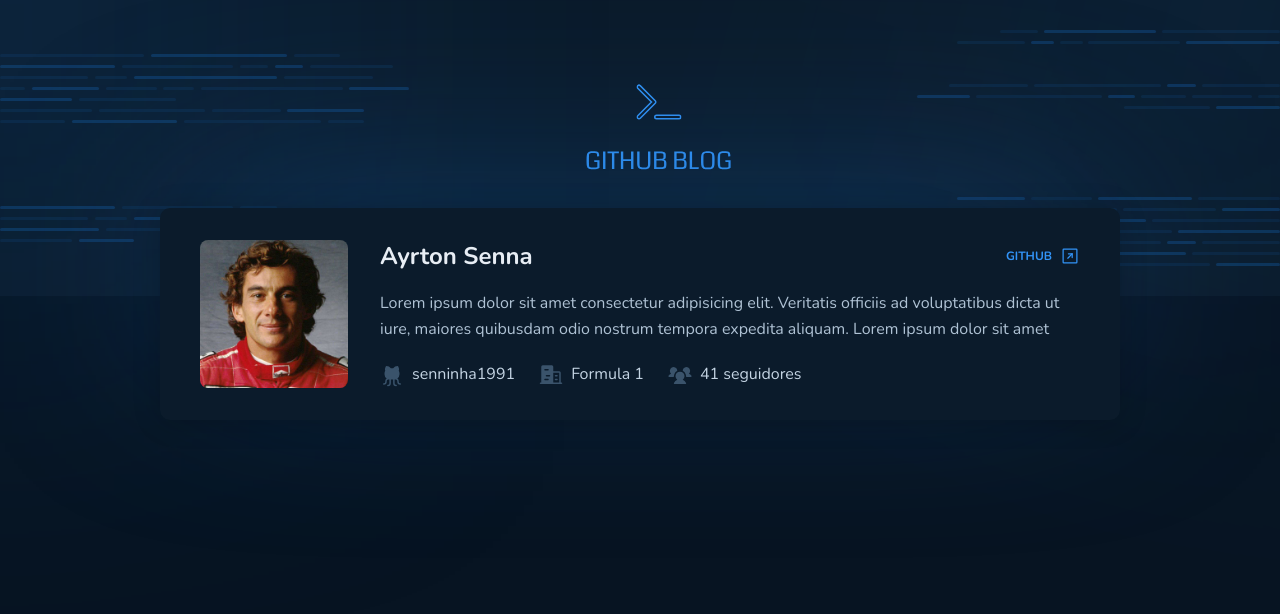
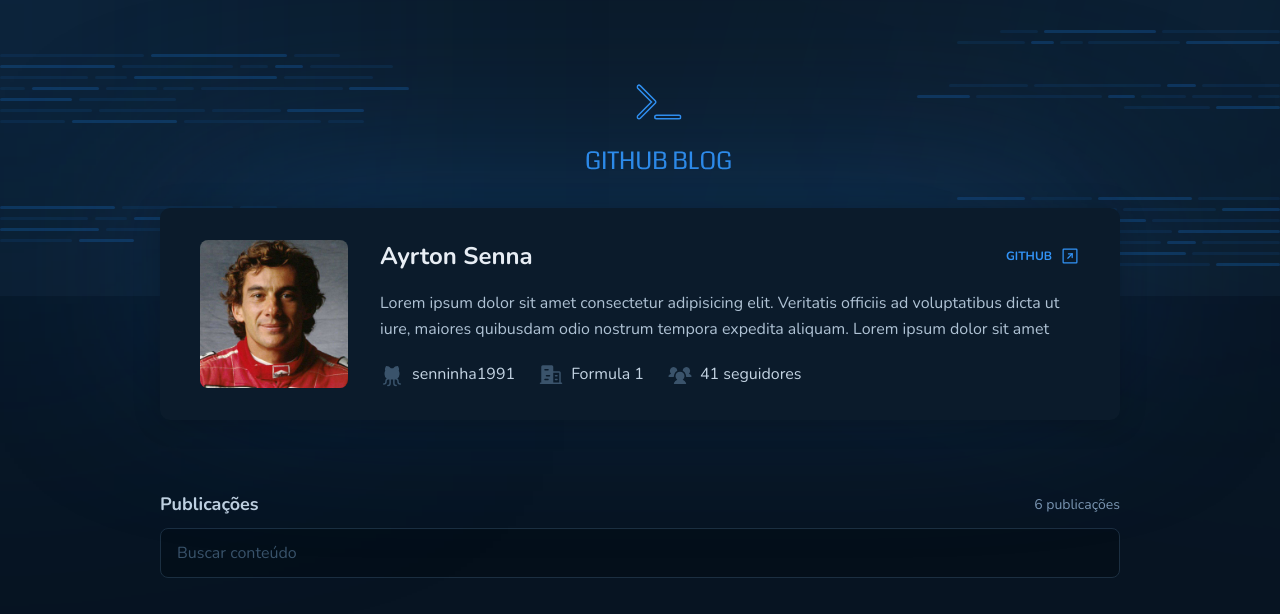
Before and after one commit to Lucas-Araujo15/github_blog, a React (Vite) app: page / in a window 1280 px wide. Shown: the top 614 px of the page. Built offline with nearby package versions, Linux system fonts and the light colour scheme.

Commit message:
feat: adiciona componente SearchForm

```diff
--- /dev/null
+++ b/src/pages/Blog/components/SearchForm/index.tsx
@@ -0,0 +1,9 @@
+import { SearchFormContainer } from './styles'
+
+export function SearchForm() {
+  return (
+    <SearchFormContainer>
+      <input type="text" placeholder="Buscar conteúdo" />
+    </SearchFormContainer>
+  )
+}
--- /dev/null
+++ b/src/pages/Blog/components/SearchForm/styles.ts
@@ -0,0 +1,25 @@
+import styled from 'styled-components'
+
+export const SearchFormContainer = styled.form`
+  width: 100%;
+
+  input {
+    width: 100%;
+    height: 3.125rem;
+    border-radius: 8px;
+    padding: 0.75rem 1rem;
+    background: ${(props) => props.theme['base-input']};
+    border: 1px solid ${(props) => props.theme['base-border']};
+    color: ${(props) => props.theme['base-text']};
+
+    &:focus {
+      box-shadow: 0 0 0 1px ${(props) => props.theme.blue};
+    }
+
+    &::placeholder {
+      color: ${(props) => props.theme['base-label']};
+    }
+
+    outline: none;
+  }
+`
--- a/src/pages/Blog/index.tsx
+++ b/src/pages/Blog/index.tsx
@@ -1,10 +1,20 @@
 import { Profile } from './components/Profile'
-import { BlogContainer } from './styles'
+import { SearchForm } from './components/SearchForm'
+import { BlogContainer, PostList } from './styles'
 
 export function Blog() {
   return (
     <BlogContainer>
       <Profile />
+      <PostList>
+        <div>
+          <div>
+            <h2>Publicações</h2>
+            <span>6 publicações</span>
+          </div>
+          <SearchForm />
+        </div>
+      </PostList>
     </BlogContainer>
   )
 }
--- a/src/pages/Blog/styles.ts
+++ b/src/pages/Blog/styles.ts
@@ -3,7 +3,36 @@
 export const BlogContainer = styled.main`
   width: 100%;
   max-width: 60rem;
-  /* background-color: aqua; */
   height: 900px;
   margin: auto;
 `
+
+export const PostList = styled.section`
+  margin-top: 4.5rem;
+  display: flex;
+  flex-direction: column;
+
+  & > div:nth-child(1) {
+    display: flex;
+    flex-direction: column;
+    gap: 0.75rem;
+  }
+
+  & > div:nth-child(1) > div {
+    display: flex;
+    justify-content: space-between;
+    align-items: center;
+
+    h2 {
+      font-size: 1.125rem;
+      color: ${(props) => props.theme['base-subtitle']};
+      font-weight: 700;
+    }
+
+    span {
+      font-size: 0.875rem;
+      color: ${(props) => props.theme['base-span']};
+      font-weight: 400;
+    }
+  }
+`
--- a/src/styles/global.ts
+++ b/src/styles/global.ts
@@ -13,7 +13,7 @@
         overflow: hidden;
     }
 
-    body, input-security, textarea, button {
+    body, input-security, input, textarea, button {
         font: 400 1rem Nunito, sans-serif;
     }
 `
```
